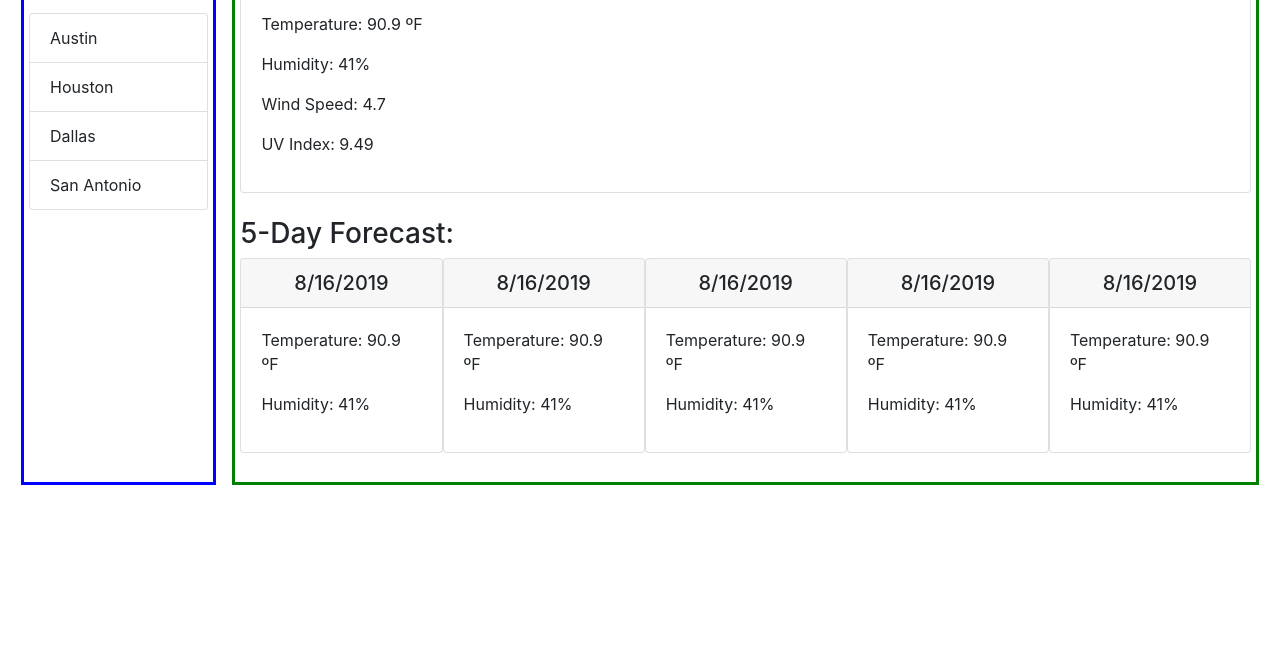
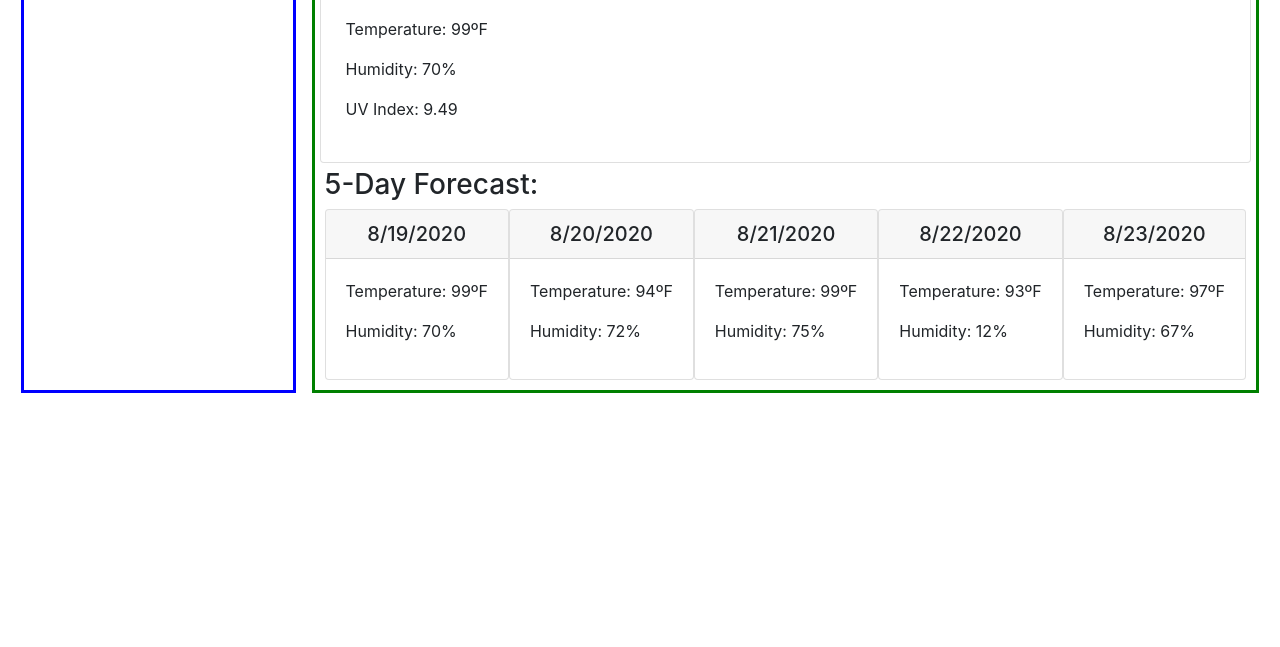
Before and after one commit to Sha-94/weather-dashboard, a plain HTML site: page index.html in a window 1280 px wide. Shown: the part 153-800 px from the top of the page. Drawn offline with nearby package versions, Linux system fonts and the light colour scheme.

Commit message:
add functionality to generate html elements with mock data

```diff
--- a/assets/css/stylesheet.css
+++ b/assets/css/stylesheet.css
@@ -56,14 +56,14 @@ body{
   grid-area: c;
   border: 3px solid green;
 }
-.overview-section{
+#overview-section{
   padding: 5px;
 
 }
-.forecast-section{
+#forecast-section{
   padding: 5px;
 }
-.forecasts {
+#forecasts {
   display: flex;
   flex-flow: row nowrap;
   justify-content: space-around;
--- a/assets/js/dashboard.js
+++ b/assets/js/dashboard.js
@@ -0,0 +1,137 @@
+const searchHistoryListEl = document.querySelector('#history-list');
+const overviewCardEl = document.querySelector('#overview-section');
+const forecastSectionEl = document.querySelector('#forecast-section');
+
+const TEMPERATURE_PROPERTY = 'temp';
+const HUMIDITY_PROPERTY = 'humid';
+const UV_INDEX_PROPERTY = 'uv'
+
+var searchHistory = JSON.parse(localStorage.getItem('searchHistory')) || [];
+
+const mockData = {
+  city: 'Atlanta',
+  date: '8/19/2020',
+  temperature: '99ºF',
+  humidity: '70%',
+  uvIndex: '9.49',
+  fiveDayForecast: [
+    {
+      date: '8/19/2020',
+      temperature: '99ºF',
+      humidity: '70%'
+    },
+    {
+      date: '8/20/2020',
+      temperature: '94ºF',
+      humidity: '72%'
+    },
+    {
+      date: '8/21/2020',
+      temperature: '99ºF',
+      humidity: '75%'
+    },
+    {
+      date: '8/22/2020',
+      temperature: '93ºF',
+      humidity: '12%'
+    },
+    {
+      date: '8/23/2020',
+      temperature: '97ºF',
+      humidity: '67%'
+    },
+  ]
+}
+
+function clearNodes(parent) {
+  while (parent.firstChild) {
+      parent.removeChild(parent.firstChild);
+  }
+}
+
+function displaySearchHistory() {
+  searchHistory.forEach(item => {
+    let listItemEl = document.createElement('li');
+    listItemEl.classList = "list-group-item";
+    listItemEl.textContent = item;
+    searchHistoryListEl.appendChild(listItemEl);
+  });
+
+  displayOverview(mockData);
+  displayForecast(mockData);
+}
+
+function displayOverview(data) {
+  const cardHeaderEl = document.createElement('h3');
+  const cardBodyEl = document.createElement('div');
+
+  clearNodes(overviewCardEl);
+
+  cardHeaderEl.classList = 'card-header';
+  cardHeaderEl.textContent = data.city;
+
+  cardBodyEl.classList = 'card-body';
+  cardBodyEl.appendChild(generateCardBodyElement(TEMPERATURE_PROPERTY, data.temperature));
+  cardBodyEl.appendChild(generateCardBodyElement(HUMIDITY_PROPERTY, data.humidity));
+  cardBodyEl.appendChild(generateCardBodyElement(UV_INDEX_PROPERTY, data.uvIndex));
+
+  overviewCardEl.appendChild(cardHeaderEl);
+  overviewCardEl.appendChild(cardBodyEl);
+
+}
+
+function generateCardBodyElement(property, value) {
+  const divEl = document.createElement('div');
+  const paragraphEl = document.createElement('p');
+
+  switch(property) {
+    case TEMPERATURE_PROPERTY: paragraphEl.textContent = `Temperature: ${value}`;
+    break;
+    case HUMIDITY_PROPERTY: paragraphEl.textContent = `Humidity: ${value}`;
+    break;
+    case UV_INDEX_PROPERTY: paragraphEl.textContent = `UV Index: ${value}`;
+  }
+
+  divEl.appendChild(paragraphEl);
+  return divEl;
+}
+
+function displayForecast(data) {
+  const forecastHeaderEl = document.createElement('h3');
+  const forecastsDivEl = document.createElement('div');
+
+  clearNodes(forecastSectionEl);
+
+  forecastHeaderEl.textContent = '5-Day Forecast: ';
+  forecastsDivEl.setAttribute('id', 'forecasts');
+
+  data.fiveDayForecast.forEach(forecast => {
+    forecastsDivEl.appendChild(generateForecastCard(forecast));
+  })
+
+  forecastSectionEl.appendChild(forecastHeaderEl);
+  forecastSectionEl.appendChild(forecastsDivEl);
+}
+
+function generateForecastCard(forecast) {
+  const divCardEl = document.createElement('div');
+  const cardHeaderEl = document.createElement('h5');
+  const cardBodyEl = document.createElement('div');
+
+  divCardEl.classList = 'card';
+  cardHeaderEl.classList = 'card-header text-centered';
+  cardBodyEl.classList = 'card-body';
+
+  cardHeaderEl.textContent = forecast.date;
+  cardBodyEl.appendChild(generateCardBodyElement(TEMPERATURE_PROPERTY, forecast.temperature));
+  cardBodyEl.appendChild(generateCardBodyElement(HUMIDITY_PROPERTY, forecast.humidity));
+
+  divCardEl.appendChild(cardHeaderEl);
+  divCardEl.appendChild(cardBodyEl);
+
+  return divCardEl;
+}
+
+var array = ["Austin", "Houston", "Dallas", "San Antonio"];
+localStorage.setItem('searchHistory', JSON.stringify(array));
+displaySearchHistory();
--- a/index.html
+++ b/index.html
@@ -28,17 +28,17 @@
         </div>
       </div>
       <div class="search-history">
-        <ul class="list-group">
-          <li class="list-group-item">Austin</li>
+        <ul class="list-group" id="history-list">
+          <!-- <li class="list-group-item">Austin</li>
           <li class="list-group-item">Houston</li>
           <li class="list-group-item">Dallas</li>
-          <li class="list-group-item">San Antonio</li>
+          <li class="list-group-item">San Antonio</li> -->
         </ul>
       </div>
     </sidebar>
     <section class="content">
-      <div class="overview card">
-        <h3 class="card-header">Atlanta</h3>
+      <div class="card" id="overview-section">
+        <!-- <h3 class="card-header">Atlanta</h3>
         <div class="card-body">
           <div>
             <p>Temperature: 90.9 ºF</p>
@@ -52,11 +52,11 @@
           <div>
             <p>UV Index: 9.49</p>
           </div>
-        </div>
+        </div> -->
       </div>
-      <seciton class="forecast-section">
-        <h3>5-Day Forecast:</h3>
-        <div class="forecasts">
+      <section id="forecast-section">
+        <!-- <h3>5-Day Forecast:</h3>
+        <div id="forecasts">
           <div class="card">
             <h5 class="card-header text-centered"> 8/16/2019</h5>
             <div class="card-body">
@@ -113,8 +113,8 @@
             </div>
           </div>
         </div>
-
-      </seciton>
+         -->
+      </section>
     </section>
   </main>
   <script src="./assets/js/dashboard.js"></script>
```
